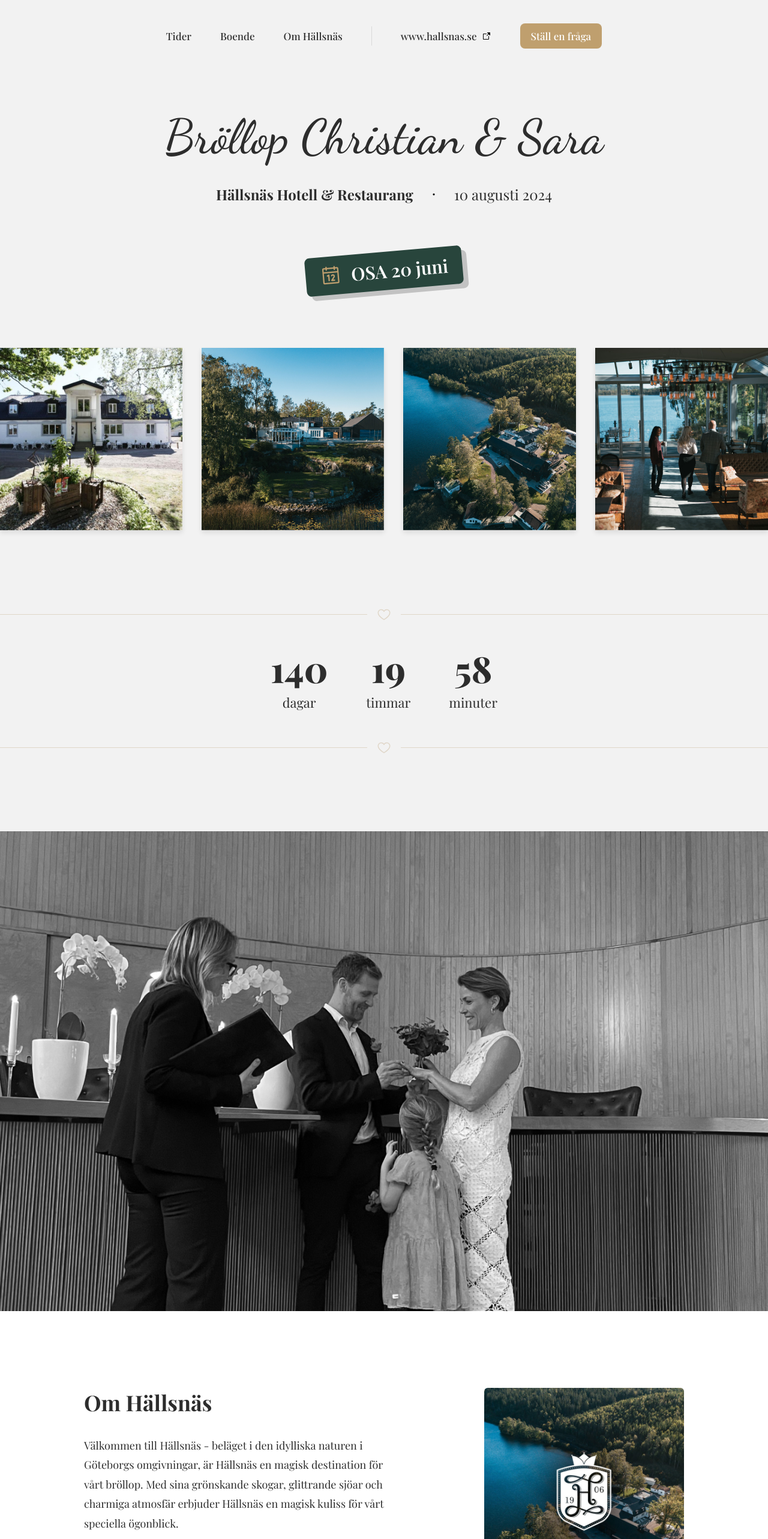
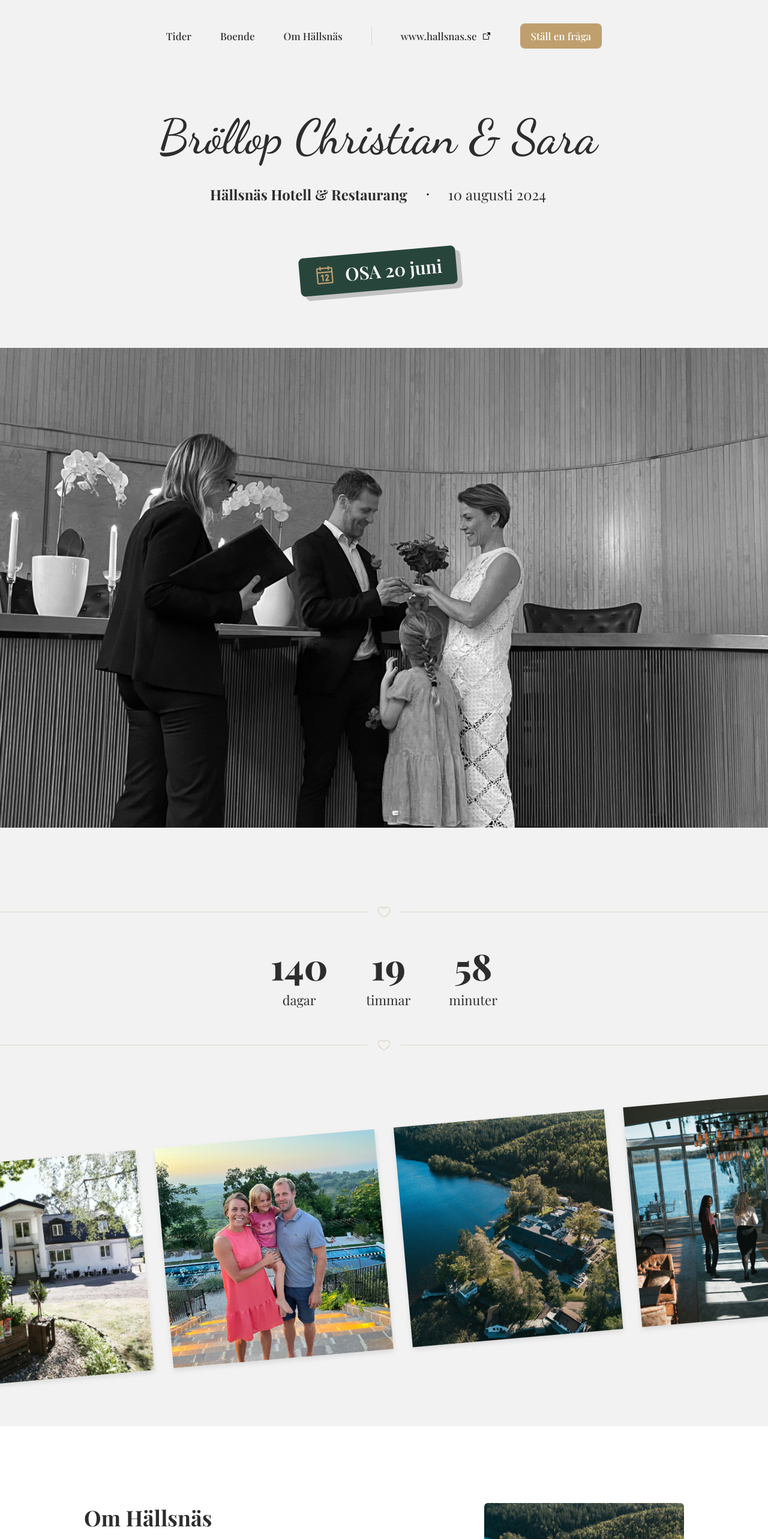
Before and after one commit to olivernygren/hallsnas, a React (Create React App) app: page / in a window 1280 px wide. Shown: the top 2566 px of the page at 60% size. Built offline with nearby package versions, Linux system fonts and the light colour scheme.

Commit message:
Final changes

```diff
--- a/src/components/hero/Hero.tsx
+++ b/src/components/hero/Hero.tsx
@@ -55,14 +55,7 @@ const Hero = () => {
           <h3>OSA 20 juni</h3>
         </SaveTheDateContainer>
       </Content>
-      <ImageContainer>
-        <Image src="/images/image_1-small.png" alt='Bild 1' />
-        <Image src="/images/image_2-small.png" alt='Bild 2' />
-        <ResponsiveImagesContainer>
-          <Image src="/images/image_3-small.png" alt='Bild 3' />
-          <Image src="/images/image_4-small.png" alt='Bild 4' />
-        </ResponsiveImagesContainer>
-      </ImageContainer>
+      <LargeImage />
       <CountdownContainer>
         {getDivider()}
         <Countdown>
@@ -81,7 +74,14 @@ const Hero = () => {
         </Countdown>
         {getDivider()}
       </CountdownContainer>
-        <LargeImage />
+      <ImageContainer>
+      <Image src="/images/image_1-small.png" alt='Bild 1' />
+      <Image src="/images/image_2-small.png" alt='Bild 2' />
+      <ResponsiveImagesContainer>
+        <Image src="/images/image_3-small.png" alt='Bild 3' />
+        <Image src="/images/image_4-small.png" alt='Bild 4' />
+      </ResponsiveImagesContainer>
+      </ImageContainer>
     </Container>
   )
 }
@@ -91,6 +91,7 @@ const Container = styled.div`
 
   @media ${devices.tablet} {
     padding-top: 180px;
+    padding-bottom: ${theme.spacing.xxxxl};
   }
 `;
 
@@ -101,7 +102,7 @@ const Content = styled.div`
   align-items: center;
   flex-direction: column;
   gap: ${theme.spacing.l};
-  padding: 0 20px;
+  padding: 0 20px ${theme.spacing.xxxl} 0;
 
   > h1 {
     font-size: 54px;
@@ -109,7 +110,7 @@ const Content = styled.div`
   }
 
   @media ${devices.tablet} {
-    padding: 0;
+    padding: 0 20px ${theme.spacing.xxxl} 0;
 
     > h1 {
       font-size: 80px;
@@ -149,6 +150,10 @@ const ImageContainer = styled.div`
     grid-template-columns: 1fr 1fr 2fr;
     grid-template-rows: 1fr;
     gap: ${theme.spacing.l};
+    width: 120%;
+    margin-left: -10%;
+    max-width: unset;
+    transform: rotate(-5deg);
   }
 `;
 
--- a/src/sections/QuestionForm.tsx
+++ b/src/sections/QuestionForm.tsx
@@ -22,11 +22,11 @@ const QuestionFormSection = () => {
   return (
     <Section background="grey" id='fraga'>
       <SectionTextContainer narrow>
-        <HeadingsTypography>Ställ en fråga</HeadingsTypography>
+        <HeadingsTypography>Frågor & OSA</HeadingsTypography>
         <Paragraphs spacing="normal">
-          <NormalTypography>Har du frågor eller funderingar? </NormalTypography>
+          <NormalTypography>Vänligen skicka in OSA eller frågor till oss via formuläret.</NormalTypography>
           <NormalTypography>
-            Hör av dig till oss på mail eller telefon, eller ställ din fråga i formuläret.
+            <b>OSA</b> - Specificera antal personer och eventuella allergier i sällskapet.
           </NormalTypography>
         </Paragraphs>
         <ContactInfo>
@@ -70,18 +70,10 @@ const QuestionFormSection = () => {
               required
             />
           </InputRow>
-          <Input
-            id="Email"
-            name="Email"
-            label="Din e-postadress"
-            type="email"
-            required
-            fullWidth
-          />
           <Textarea
-            id='Fråga'
-            name='Fråga'
-            label='Fråga'
+            id='Fråga/OSA'
+            name='Fråga/OSA'
+            label='Fråga/OSA'
             required
             fullWidth
           />
```
Also changed, not shown: public/images/image_2-small.png. Lines whose indentation alone changed are shown as unchanged.
